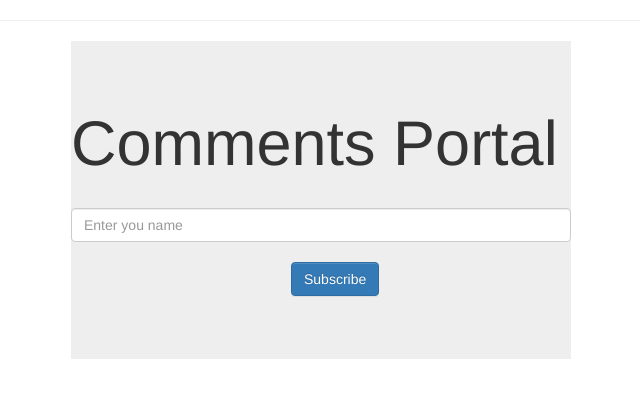
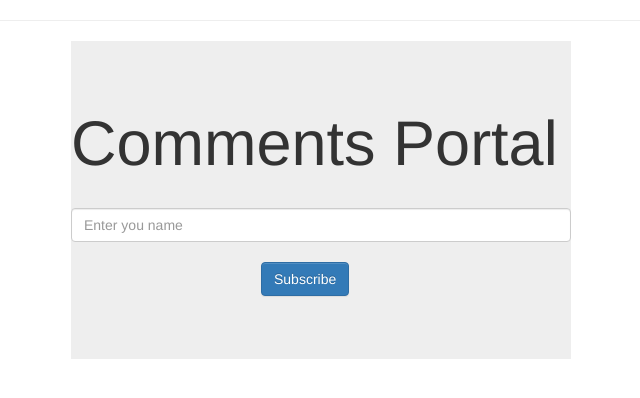
Before and after one commit to manojown/comments-using-Mean-Stack, a website: page public/index.html in a window 1280 px wide. Shown: the whole page, without its empty margins (319-959 px from the left). Drawn offline with nearby package versions, Linux system fonts and the light colour scheme; some packages are replaced by stand-ins of ours.

```diff
--- a/public/index.html
+++ b/public/index.html
@@ -25,7 +25,7 @@
 		 <h1 class="display-3"> Comments Portal  </h1></br>
 		   	<input  type="text" ng-model="user" class="form-control" placeholder="Enter you name">
 		   	</br>
-		 	<button  class="btn btn-primary " ng-click="subsribe(user)" ui-sref="home" style="margin-left: 220px;">Subscribe</button>
+		 	<button  class="btn btn-primary " ng-click="subsribe(user)" ui-sref="home" style="margin-left: 190px;">Subscribe</button>
       <p > {{message }}</h1>
 
 		 </div>
```
